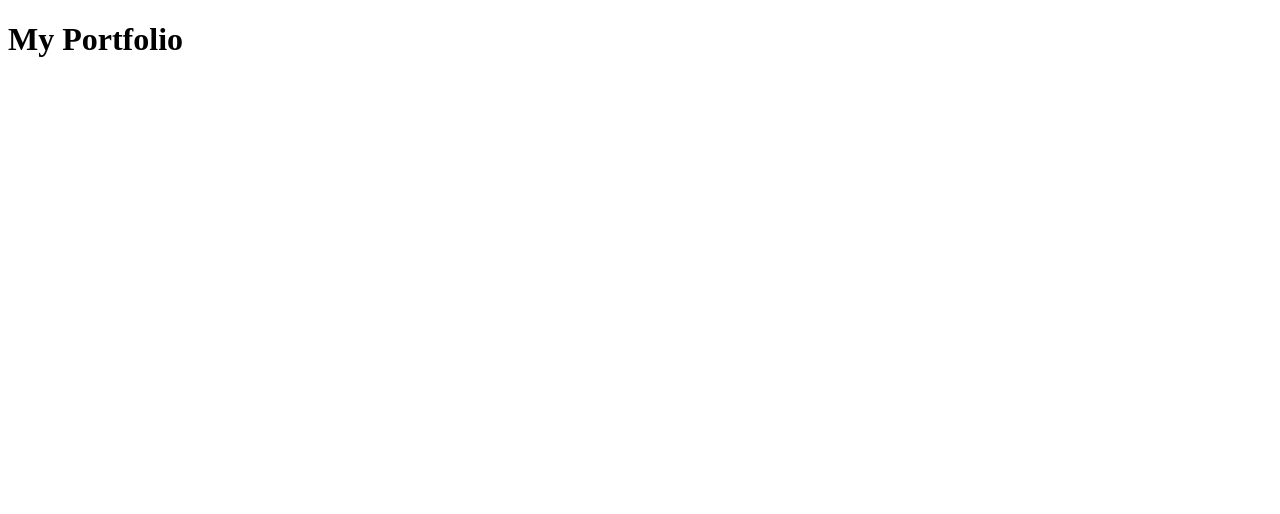
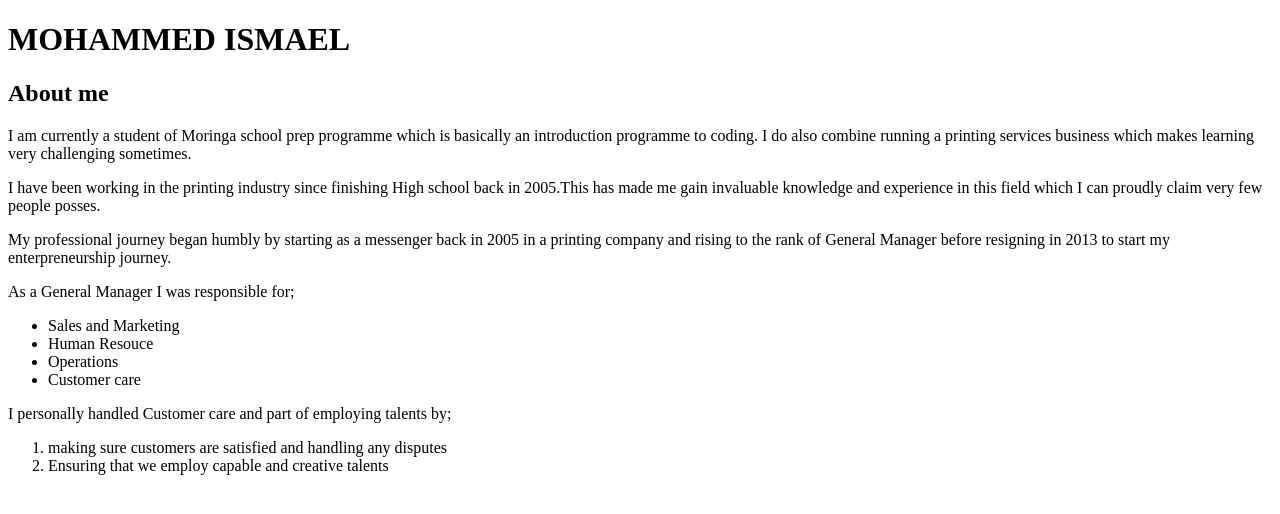
Before and after one commit to Mohammed254/My-Portfolio, a plain HTML site: page my-portfolio.html in a window 1280 px wide. Drawn offline with Linux system fonts and the light colour scheme.

Commit message:
First html part

```diff
--- a/my-portfolio.html
+++ b/my-portfolio.html
@@ -1,13 +1,30 @@
 <!DOCTYPE html>
 <html lang="en">
   <head>
-    <meta charset="UTF-8">
-    <meta name="viewport" content="width=device-width, initial-scale=1.0">
-    <meta http-equiv="X-UA-Compatible" content="ie=edge">
-    <title>My Portfolio</title>
+    <title>My-Portfolio</title>
 </head>
 <body>
-    <h1>My Portfolio</h1>
+    <header>
+      <h1>MOHAMMED ISMAEL</h1>
+      <h2>About me</h2>
+      <p>I am currently a student of Moringa school prep programme which is basically an introduction programme to coding. I do also combine running a printing services business which makes learning very challenging sometimes. </p>
+      <p>I have been working in the printing industry since finishing High school back in 2005.This has made me gain invaluable knowledge and experience in this field which I can proudly claim very few people posses.</p>
+      <p>My professional journey began humbly by starting as a messenger back in 2005 in a printing company and rising to the rank of General Manager before resigning in 2013 to start my enterpreneurship journey. </p>
+      <p>As a General Manager I was responsible for;</p>
+      <ul>
+        <li>Sales and Marketing</li>
+        <li>Human Resouce</li>
+        <li>Operations</li>
+        <li>Customer care</li>
+      </ul>
+      <p>I personally handled Customer care and part of employing talents by;</p>
+      <ol>
+        <li>making sure customers are satisfied and handling any disputes</li>
+        <li>Ensuring that we employ capable and creative talents</li>
+
+      </ol>
+    </header>
+
 
 </body>
 </html>
```
